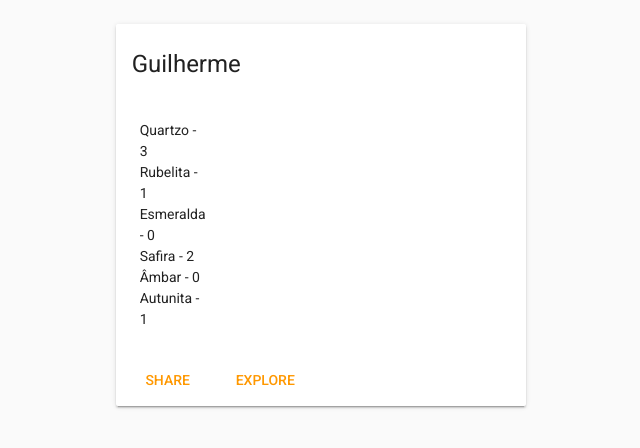
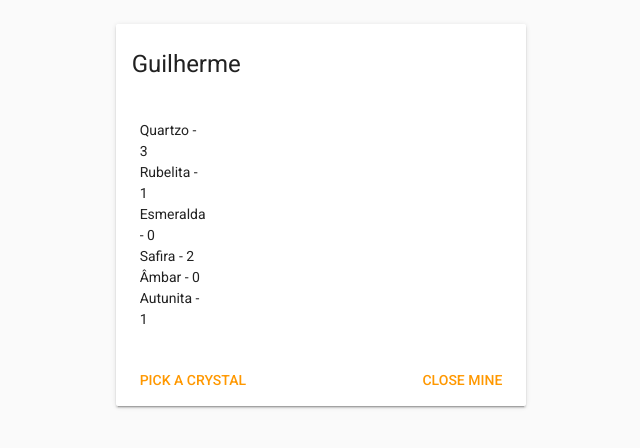
Before and after one commit to guiconti/quartz, a Vue app: page / in a window 1280 px wide. Shown: the top 448 px of the page, without its empty margins (319-959 px from the left). Built offline with nearby package versions, Linux system fonts and the light colour scheme; a web font is replaced by a local one; what vue-async-computed, vue-cookie, vue-resource would draw is missing.

Commit message:
Change action names

```diff
--- a/src/components/game/player/Player.vue
+++ b/src/components/game/player/Player.vue
@@ -17,8 +17,9 @@
     </v-container>
 
     <v-card-actions>
-      <v-btn flat color="orange">Share</v-btn>
-      <v-btn flat color="orange">Explore</v-btn>
+      <v-btn flat color="orange">Pick a crystal</v-btn>
+      <v-spacer/>
+      <v-btn flat color="orange">Close mine</v-btn>
     </v-card-actions>
   </v-card>
 </template>
```
